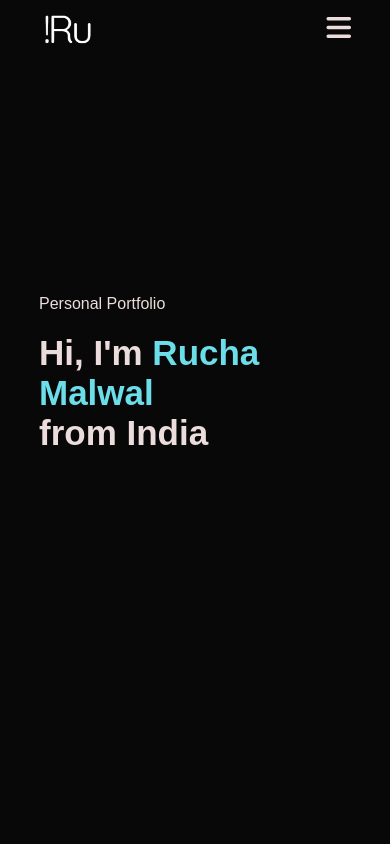
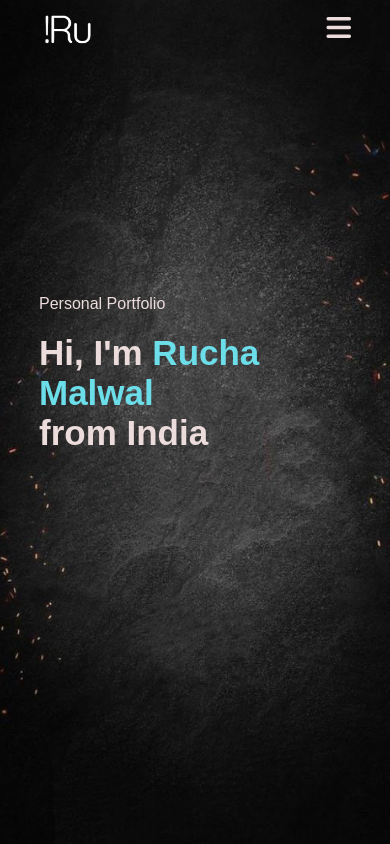
Before and after one commit to Ru0809/Bharat-Intern, a plain HTML site: page index.html in a window 390 px wide. Shown: the top 844 px of the page. Drawn offline with Linux system fonts and the light colour scheme.

Commit message:
Update style.css

```diff
--- a/style.css
+++ b/style.css
@@ -15,7 +15,7 @@ body{
 #header{
     width:100%;
     height:100vh;
-    background-image: url(./img/background.jpg);
+    background-image: url(./background.jpg);
     background-size: cover;
     background-position: center;
     color: rgb(236, 220, 220);
@@ -389,7 +389,7 @@ nav .fas{
 
 @media only screen and (max-width: 600px){
     #header{
-        background-image: url(./img/backMbl.jpg);
+        background-image: url(./backMbl.jpg);
     }
 
     .logo{
```
